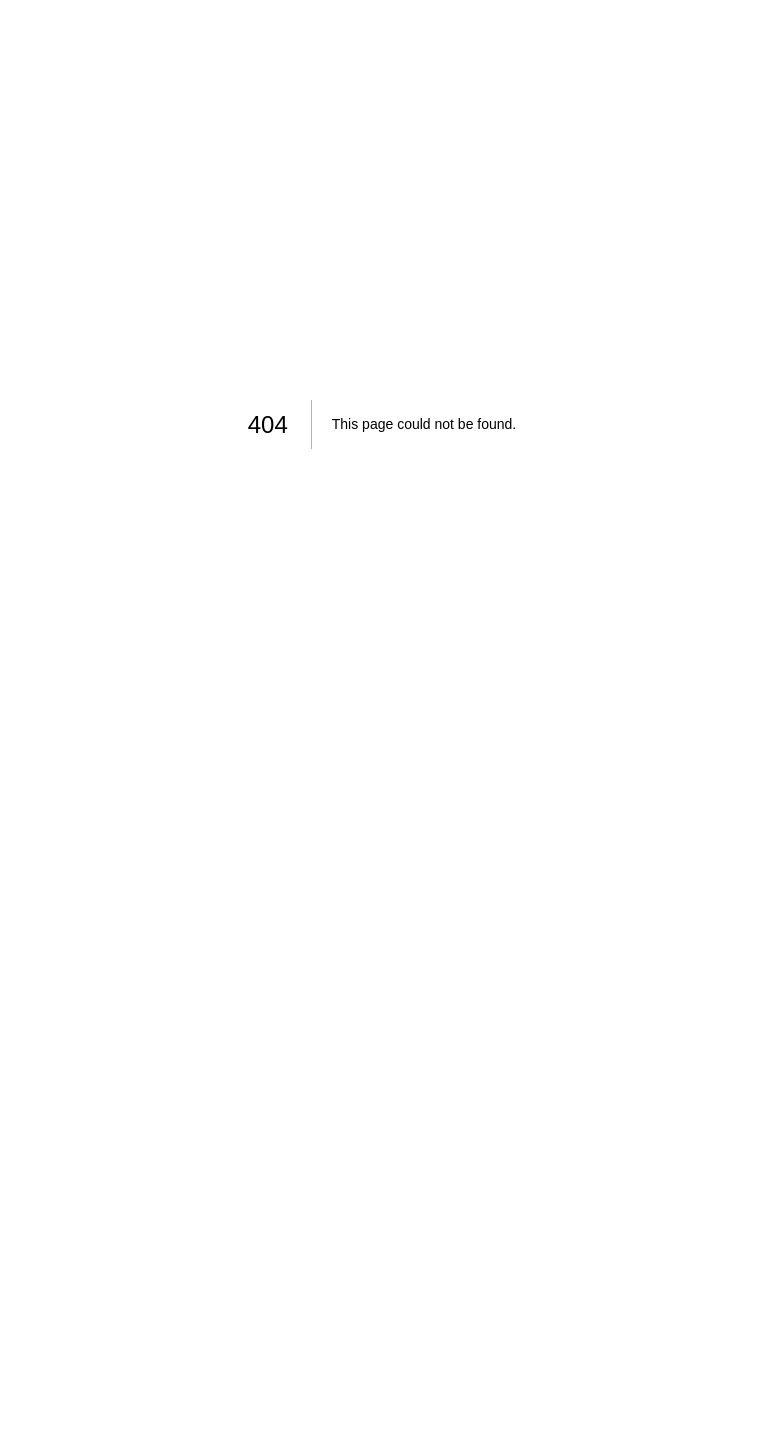
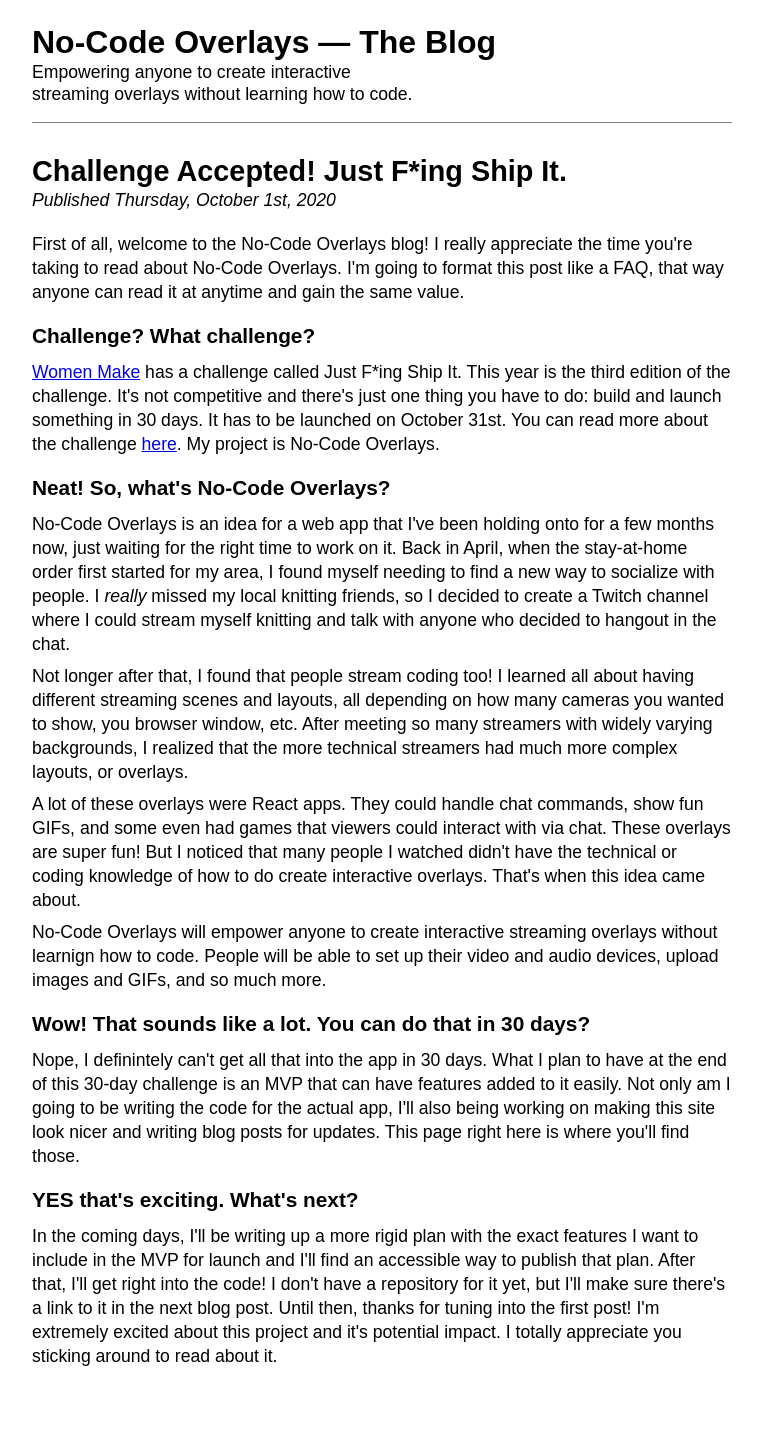
Before and after one commit to NoCodeOverlays/nocodeoverlays.com, a Next.js app: page /blog in a window 1280 px wide. Before the commit this address had no page. Shown: the top 1452 px of the page, without its empty margins (258-1020 px from the left). Before the commit the page ends 824 px from the top, so only its background shows below. Built offline with nearby package versions, Linux system fonts and the light colour scheme.

Commit message:
Adding the first blog post

```diff
--- /dev/null
+++ b/pages/blog.js
@@ -0,0 +1,116 @@
+import Head from "next/head";
+import Link from "next/link";
+
+import styles from "../stylesheets/pages.module.scss";
+
+const BlogPage = () => (
+  <div className={styles.Blog}>
+    <Head>
+      <title>No-Code Overlays | Blog</title>
+      <meta name="viewport" content="width=device-width, initial-scale=1.0" />
+    </Head>
+    <header>
+      <h1>
+        <Link href="/">
+          <a>No-Code Overlays</a>
+        </Link>{" "}
+        &mdash; The Blog
+      </h1>
+      <p>
+        Empowering anyone to create interactive streaming overlays without
+        learning how to code.
+      </p>
+      <hr />
+    </header>
+    <main>
+      <div>
+        <h2>Challenge Accepted! Just F*ing Ship It.</h2>
+        <p>
+          <em>Published Thursday, October 1st, 2020</em>
+        </p>
+      </div>
+      <div>
+        <p>
+          First of all, welcome to the No-Code Overlays blog! I really
+          appreciate the time you're taking to read about No-Code Overlays. I'm
+          going to format this post like a FAQ, that way anyone can read it at
+          anytime and gain the same value.
+        </p>
+
+        <h3>Challenge? What challenge?</h3>
+        <p>
+          <a href="womenmake.com">Women Make</a> has a challenge called Just
+          F*ing Ship It. This year is the third edition of the challenge. It's
+          not competitive and there's just one thing you have to do: build and
+          launch something in 30 days. It has to be launched on October 31st.
+          You can read more about the challenge{" "}
+          <a href="https://womenmake.com/30-day-challenge-2020">here</a>. My
+          project is No-Code Overlays.
+        </p>
+
+        <h3>Neat! So, what's No-Code Overlays?</h3>
+        <p>
+          No-Code Overlays is an idea for a web app that I've been holding onto
+          for a few months now, just waiting for the right time to work on it.
+          Back in April, when the stay-at-home order first started for my area,
+          I found myself needing to find a new way to socialize with people. I{" "}
+          <em>really</em> missed my local knitting friends, so I decided to
+          create a Twitch channel where I could stream myself knitting and talk
+          with anyone who decided to hangout in the chat.
+        </p>
+        <p>
+          Not longer after that, I found that people stream coding too! I
+          learned all about having different streaming scenes and layouts, all
+          depending on how many cameras you wanted to show, you browser window,
+          etc. After meeting so many streamers with widely varying backgrounds,
+          I realized that the more technical streamers had much more complex
+          layouts, or overlays.
+        </p>
+        <p>
+          A lot of these overlays were React apps. They could handle chat
+          commands, show fun GIFs, and some even had games that viewers could
+          interact with via chat. These overlays are super fun! But I noticed
+          that many people I watched didn't have the technical or coding
+          knowledge of how to do create interactive overlays. That's when this
+          idea came about.
+        </p>
+        <p>
+          No-Code Overlays will empower anyone to create interactive streaming
+          overlays without learnign how to code. People will be able to set up
+          their video and audio devices, upload images and GIFs, and so much
+          more.
+        </p>
+
+        <h3>Wow! That sounds like a lot. You can do that in 30 days?</h3>
+        <p>
+          Nope, I definintely can't get all that into the app in 30 days. What I
+          plan to have at the end of this 30-day challenge is an MVP that can
+          have features added to it easily. Not only am I going to be writing
+          the code for the actual app, I'll also being working on making this
+          site look nicer and writing blog posts for updates. This page right
+          here is where you'll find those.
+        </p>
+
+        <h3>YES that's exciting. What's next?</h3>
+        <p>
+          In the coming days, I'll be writing up a more rigid plan with the
+          exact features I want to include in the MVP for launch and I'll find
+          an accessible way to publish that plan. After that, I'll get right
+          into the code! I don't have a repository for it yet, but I'll make
+          sure there's a link to it in the next blog post. Until then, thanks
+          for tuning into the first post! I'm extremely excited about this
+          project and it's potential impact. I totally appreciate you sticking
+          around to read about it.
+        </p>
+      </div>
+    </main>
+    <footer>
+      Made by{" "}
+      <a href="https://twitter.com/ashleemboyer" target="_blank">
+        Ashlee M Boyer
+      </a>
+    </footer>
+  </div>
+);
+
+export default BlogPage;
--- a/stylesheets/pages.module.scss
+++ b/stylesheets/pages.module.scss
@@ -141,3 +141,61 @@
     }
   }
 }
+
+.Blog {
+  margin: 0 auto;
+  max-width: 700px;
+  padding-bottom: 24px;
+
+  header {
+    a {
+      color: black;
+      text-decoration: none;
+
+      h1 {
+        margin-bottom: 8px;
+      }
+    }
+
+    p {
+      max-width: 400px;
+      font-size: 1.1rem;
+      line-height: 1.4rem;
+    }
+
+    hr {
+      margin-top: 16px;
+      margin-bottom: 32px;
+      border: 0;
+      border-bottom: 1px solid gray;
+    }
+  }
+
+  main {
+    padding-bottom: 64px;
+
+    & > div {
+      margin-bottom: 20px;
+
+      h2 {
+        font-size: 1.8rem;
+      }
+
+      h3 {
+        font-size: 1.3rem;
+        margin-top: 20px;
+        margin-bottom: 12px;
+      }
+
+      p {
+        font-size: 1.1rem;
+        line-height: 1.5rem;
+        margin-bottom: 8px;
+      }
+    }
+  }
+
+  footer {
+    text-align: center;
+  }
+}
```
